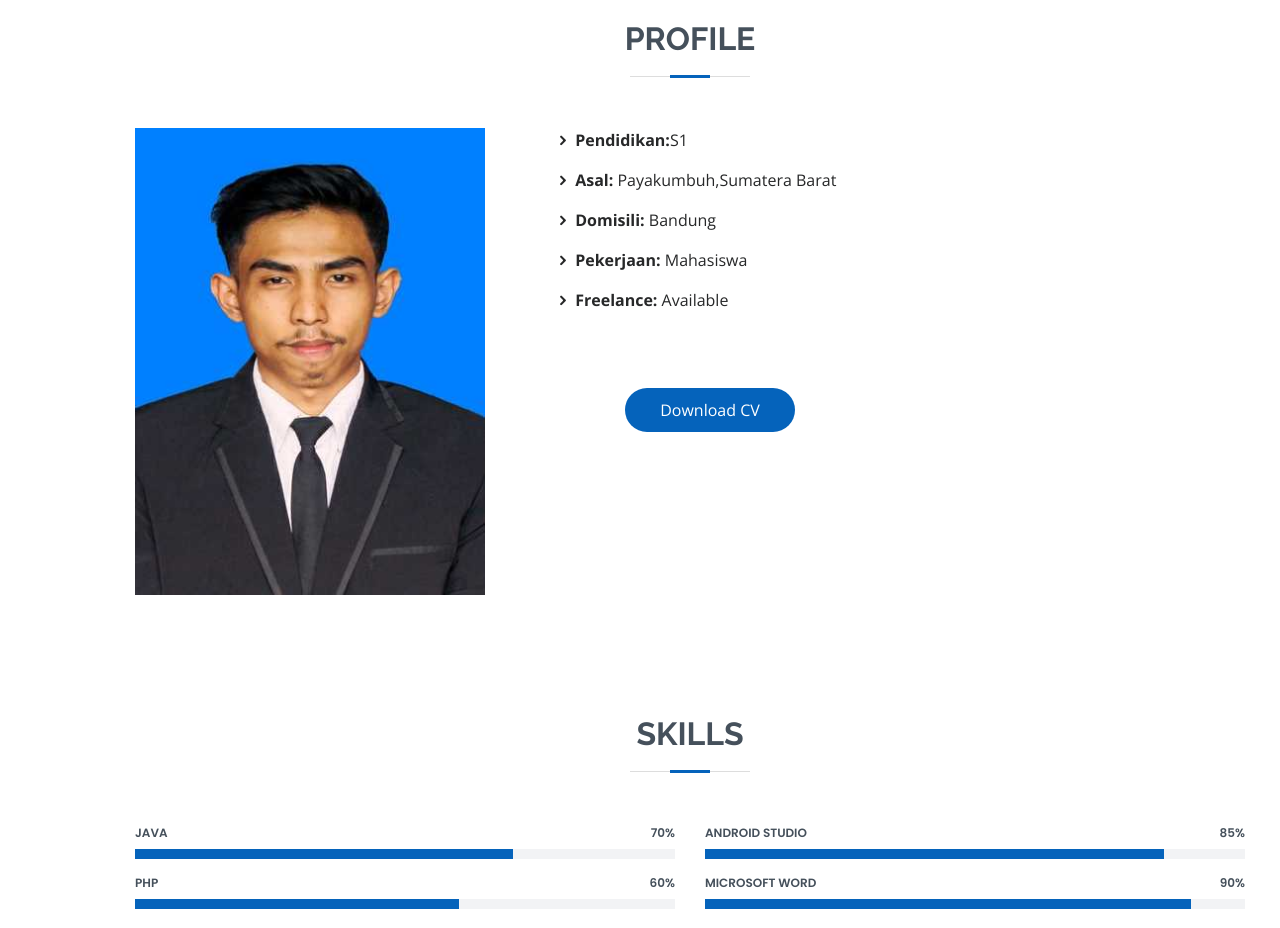
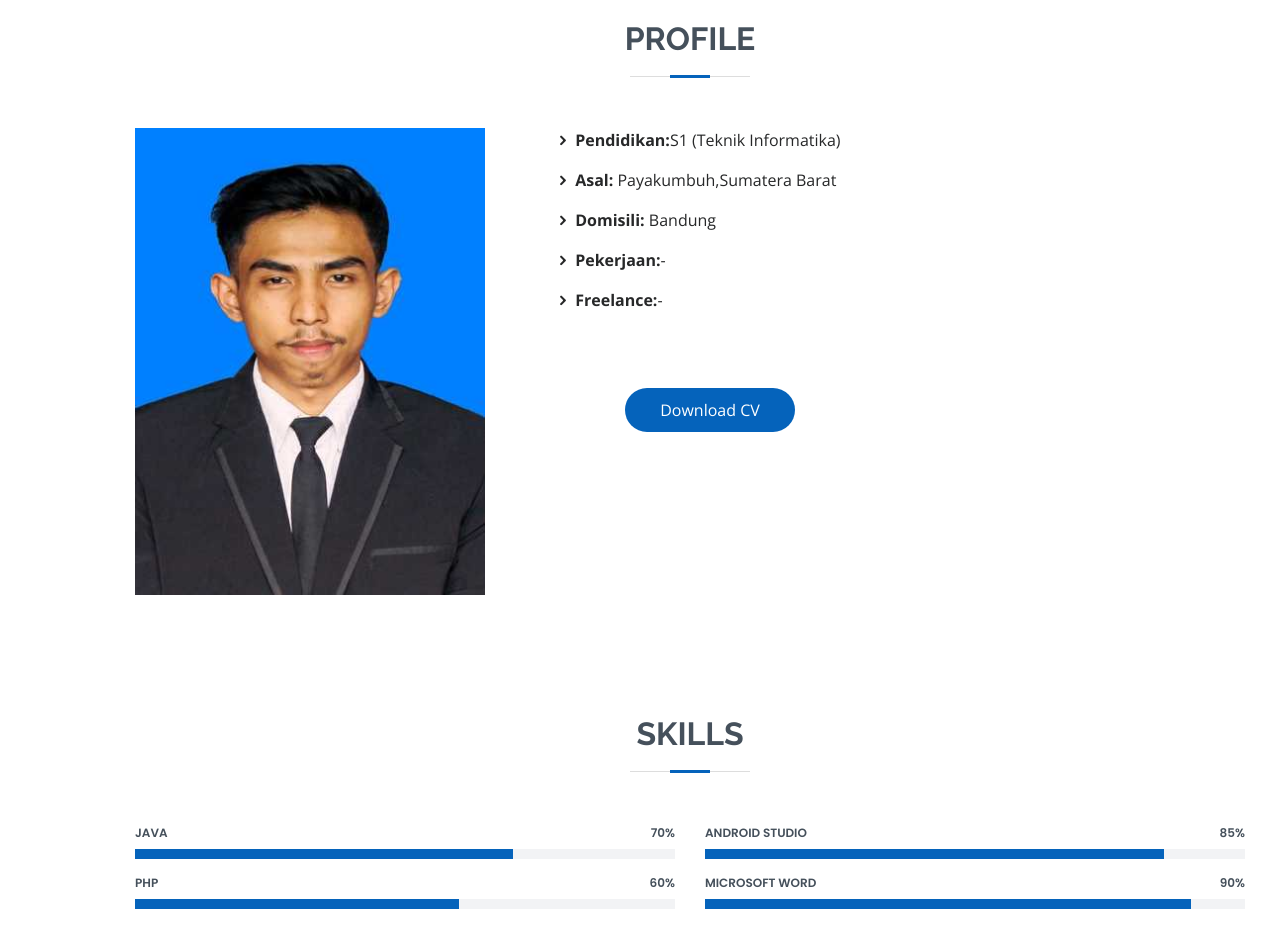
Before and after one commit to rivofirdaus/RifanHidayat.github.io, a plain HTML site: page index.html in a window 1280 px wide. Shown: the part 840-1768 px from the top of the page. Drawn offline with nearby package versions, Linux system fonts and the light colour scheme.

Commit message:
Update index.html

```diff
--- a/index.html
+++ b/index.html
@@ -120,11 +120,11 @@
                 <ul>
 
                  <!--  <p><i class="icofont-rounded-right"></i> <strong>Tanggal Lahir:</strong> 08 November 1996</p> -->
-                  <p><i class="icofont-rounded-right"></i> <strong>Pendidikan:</strong>S1</p>
+                  <p><i class="icofont-rounded-right"></i> <strong>Pendidikan:</strong>S1 (Teknik Informatika)</p>
                   <p><i class="icofont-rounded-right"></i> <strong>Asal:</strong> Payakumbuh,Sumatera Barat
                   <p><i class="icofont-rounded-right"></i> <strong>Domisili:</strong> Bandung</li></p>
-                  <p><i class="icofont-rounded-right"></i> <strong>Pekerjaan:</strong> Mahasiswa</li></p>
-                  <p><i class="icofont-rounded-right"></i> <strong>Freelance:</strong> Available</li>
+                  <p><i class="icofont-rounded-right"></i> <strong>Pekerjaan:</strong>-</li></p>
+                  <p><i class="icofont-rounded-right"></i> <strong>Freelance:</strong>-</li>
                     <form action="forms/contact.php" method="post" role="form" class="php-email-form">
                 <div class="text-center"><a id="link" href="https://drive.google.com/file/d/1zcbVpbd7NeHuf0Dl45S1ivYvlOP1Nl9i/view?usp=sharing"><button class="submit" id="btn_cv">Download CV</a></div>
               </form>
@@ -181,7 +181,7 @@
              <div class="progress">
               <span class="skill">Flutter <i class="val">35%</i></span>
               <div class="progress-bar-wrap">
-                <div class="progress-bar" role="progressbar" aria-valuenow="35" aria-valuemin="0" aria-valuemax="100"></div>
+                <div class="progress-bar" role="progressbar" aria-valuenow="45" aria-valuemin="0" aria-valuemax="100"></div>
               </div>
             </div>
 
```
